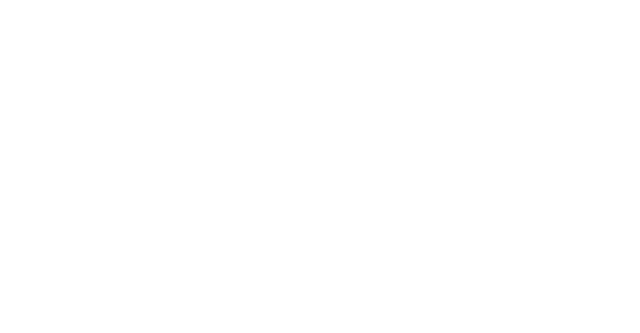
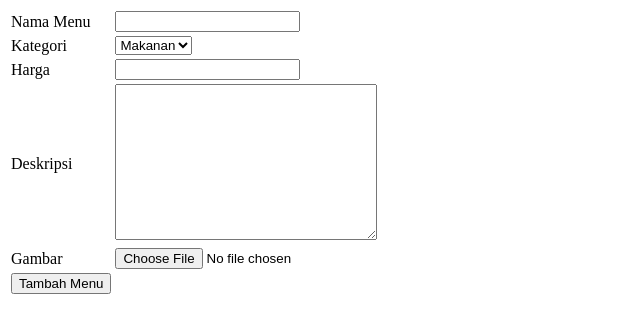
Before and after one commit to alvaro-huller/Project_PPW, a PHP site: page /tambahmenu.php in a window 1280 px wide. Before the commit the part shown is empty. Shown: the top 333 px of the page, without its empty margins (0-640 px from the left). Run offline with PHP 8.4, Linux system fonts and the light colour scheme.

Commit message:
update function.php dan tambahmenu.php

```diff
--- a/function.php
+++ b/function.php
@@ -18,7 +18,7 @@ if($koneksidb->connect_errno){
 function tambahDataMenu($data){
     global $koneksidb;
 
-    $gambar = $data["gambar"];
+    $gambar = uploadGambar();
     $nama = $data["nama_menu"];
     $kategori = $data["kategori"];
     $harga = $data["harga"];
--- a/tambahmenu.php
+++ b/tambahmenu.php
@@ -14,7 +14,7 @@ if(isset($_POST["tambah"])) {
         echo "
             <script>
                 alert('Data Berhasil Ditambahkan');
-                document.location.href = 'index.php';
+                document.location.href = 'home_admin.php';
             </script>
         ";
     }else {
@@ -23,10 +23,54 @@ if(isset($_POST["tambah"])) {
         echo "
             <script>
                 alert('Data Gagal Ditambahkan');
-                document.location.href = 'index.php';
+                document.location.href = 'home_admin.php';
             </script>
         ";
     }
 }
 
 ?>
+
+<!DOCTYPE html>
+<html lang="en">
+<head>
+    <meta charset="UTF-8">
+    <meta name="viewport" content="width=device-width, initial-scale=1.0">
+    <title>Document</title>
+</head>
+<body>
+    <form action="" method="post">
+        <table>
+            <tr>
+                <td>Nama Menu</td>
+                <td><input type="text" name="nama_menu" required></td>
+            </tr>
+            <tr>
+                <td>Kategori</td>
+                <td>
+                    <select name="kategori" required>
+                        <option value="makanan">Makanan</option>
+                        <option value="minuman">Minuman</option>
+                    </select>
+                </td>
+            </tr>
+            <tr>
+                <td>Harga</td>
+                <td><input type="text" name="harga" required></td>
+            </tr>
+            <tr>
+                <td>Deskripsi</td>
+                <td><textarea name="deskripsi" cols="30" rows="10"></textarea></td>
+            </tr>
+            <tr>
+                <td>Gambar</td>
+                <td><input type="file" name="gambar"></td>
+            </tr>
+            <tr>
+
+                <td><button type="submit" name="tambah">Tambah Menu</button></td>
+            </tr>
+        </table>
+    </form>
+</body>
+</html>
```
